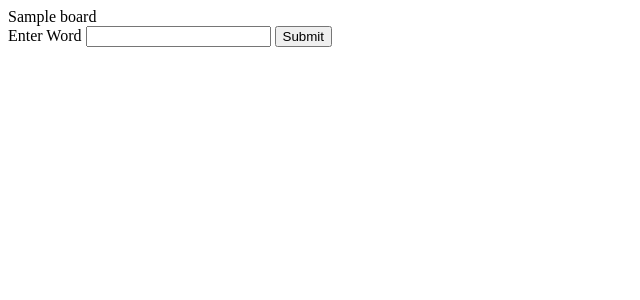
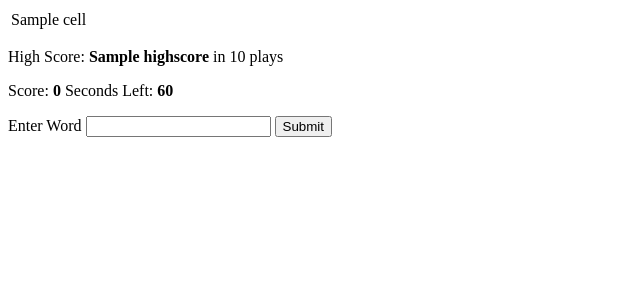
Before and after one commit to whereislima/flask-boggle, a Flask app: template templates/boggle.html in a window 1280 px wide. Shown: the top 300 px of the page, without its empty margins (0-640 px from the left). Run offline with Flask 2, Linux system fonts and the light colour scheme; the template is opened without the code that fills it: most values are stand-ins (such as "Sample title", 1, 10 or a date in 2020); parts of the project's set-up code (start-up, migrations or seed data) failed here and were passed over; some libraries are stand-ins or nearby versions.

Commit message:
completed with solution

```diff
--- a/app.py
+++ b/app.py
@@ -1,12 +1,13 @@
-from flask import Flask, request, render_template, redirect, jsonify, session
+from flask import Flask, request, render_template, jsonify, session
 from flask_debugtoolbar import DebugToolbarExtension
+
+from boggle import Boggle
 
 app = Flask(__name__)
 app.config['SECRET_KEY'] = "mangopudding"
 debug = DebugToolbarExtension(app)
 app.config["DEBUG_TB_INTERCEPT_REDIRECTS"]=False
 
-from boggle import Boggle
 
 boggle_game = Boggle()
 
@@ -14,21 +15,32 @@ boggle_game = Boggle()
 def homepage():
     """ show game board """
     board = boggle_game.make_board()
+    session["board"] = board
+    highscore = session.get("highscore", 0)
+    nplays = session.get("nplays", 0)
 
-    session["board"] = board
-
-    return render_template('boggle.html', board=board)
+    return render_template('boggle.html', board=board, highscore=highscore,
+                           nplays=nplays)
 
 
 @app.route('/check-word')
 def check_word():
 
-  word = request.form["word"]
-  board = session["board"]
-  response = boggle_game.check_valid_word(board, word)
+    word = request.args["word"]
+    board = session["board"]
+    response = boggle_game.check_valid_word(board, word)
 
-  print("******************** valid **********************")
-  print(response)
-  print("******************** valid **********************")
+    return jsonify({'result': response})
 
-  return jsonify({'result': response})
+
+@app.route("/post-score", methods=["POST"])
+def post_score():
+
+    score = request.json["score"]
+    highscore = session.get("highscore", 0)
+    nplays = session.get("nplays", 0)
+
+    session['nplays'] = nplays + 1
+    session['highscore'] = max(score, highscore)
+
+    return jsonify(brokeRecord=score > highscore)
--- a/static/boggle.js
+++ b/static/boggle.js
@@ -0,0 +1,80 @@
+class BoggleGame {
+  constructor(boardId, secs = 60) {
+    this.secs = secs;
+    this.showTimer();
+
+    this.score = 0;
+    this.words = new Set();
+    this.board = $("#" + boardId);
+
+    this.timer = setInterval(this.tick.bind(this), 1000);
+
+    $(".add-word", this.board).on("submit", this.handleSubmit.bind(this));
+  }
+
+  showWord(word) {
+    $(".words", this.board).append($("<li>", { text: word}));
+  }
+
+  showScore() {
+    $(".score", this.board).text(this.score);
+  }
+
+  showMessage(msg, cls) {
+    $(".msg", this.board)
+      .text(msg)
+      .removeClass()
+      .addClass(`msg ${cls}`);
+  }
+
+  async handleSubmit(evt) {
+    evt.preventDefault();
+    const $word = $(".word", this.board);
+
+    let word = $word.val();
+    if(!word) return;
+
+    if (this.words.has(word)) {
+      this.showMessage(`Already found ${word}`, "err");
+      return;
+    }
+    const resp = await axios.get("/check-word", {params: {word: word}});
+    if (resp.data.result === "not-word") {
+      this.showMessage(`${word} is not a valid English word`, "err");
+    } else if(resp.data.result === "not-on-board") {
+      this.showMessage(`${word} is not a valid word on this board`, "err");
+    } else {
+        this.showWord(word);
+        this.score += word.length;
+        this.showScore();
+        this.words.add(word);
+        this.showScore(`Added: ${word}`, "ok");
+      }
+      $word.val("").focus();
+    }
+
+
+  showTimer() {
+    $(".timer", this.board).text(this.secs);
+  }
+
+  async tick() {
+    this.secs -= 1;
+    this.showTimer();
+
+    if(this.secs === 0) {
+      clearInterval(this.timer);
+      await this.scoreGame();
+    }
+  }
+
+  async scoreGame() {
+    $(".add-word", this.board).hide();
+    const resp = await axios.post("/post-score", { score: this.score});
+    if(resp.data.brokeRecord) {
+      this.showMessage(`New record: ${this.score}`, "ok");
+    } else {
+      this.showMessage(`Final score: ${this.score}`, "ok");
+    }
+  }
+}
--- a/templates/base.html
+++ b/templates/base.html
@@ -9,5 +9,12 @@
 <body>
   {% block content %}
   {% endblock %}
+
+  <script src="http://unpkg.com/jquery"></script>
+    <script src="https://unpkg.com/axios@0.19.0/dist/axios.js"></script>
+    <script src="/static/boggle.js"></script>
+    <script>
+      let game = new BoggleGame("boggle", 60);
+    </script>
 </body>
 </html>
--- a/templates/boggle.html
+++ b/templates/boggle.html
@@ -3,16 +3,44 @@
 {% block title %} {% endblock %}
 
 {% block content %}
-<section id="board">
+<section id="table">
 
-  {{ board }}
+  <table class="board">
+    <tbody>
+    {% for row in board %}
+    <tr>
+      {% for cell in row %}
+      <td>{{cell}}</td>
+      {% endfor %}
+    </tr>
+    {% endfor %}
+    </tbody>
+  </table>
 
 </section>
 
-<form action="/check-word">
+<p>High Score:
+  <b>{{ highscore }}</b>
+  in {{ nplays }} plays
+</p>
+
+<p>
+  Score: <b class="score">0</b>
+  Seconds Left: <b class="timer"></b>
+</p>
+
+<form method="POST" class="add-word">
   <label for="word">Enter Word</label>
   <input type="text" name="word" value="">
   <button type="submit">Submit</button>
 </form>
 
+<p class="msg">
+  <!-- our JS will put messages here dynamically -->
+</p>
+
+<ul class="words">
+  <!-- our JS will words here as they score -->
+</ul>
+
 {% endblock %}
```
Also changed, not shown: static/boggle.css (+12 -0 lines), test.py (+44 -0 lines).
